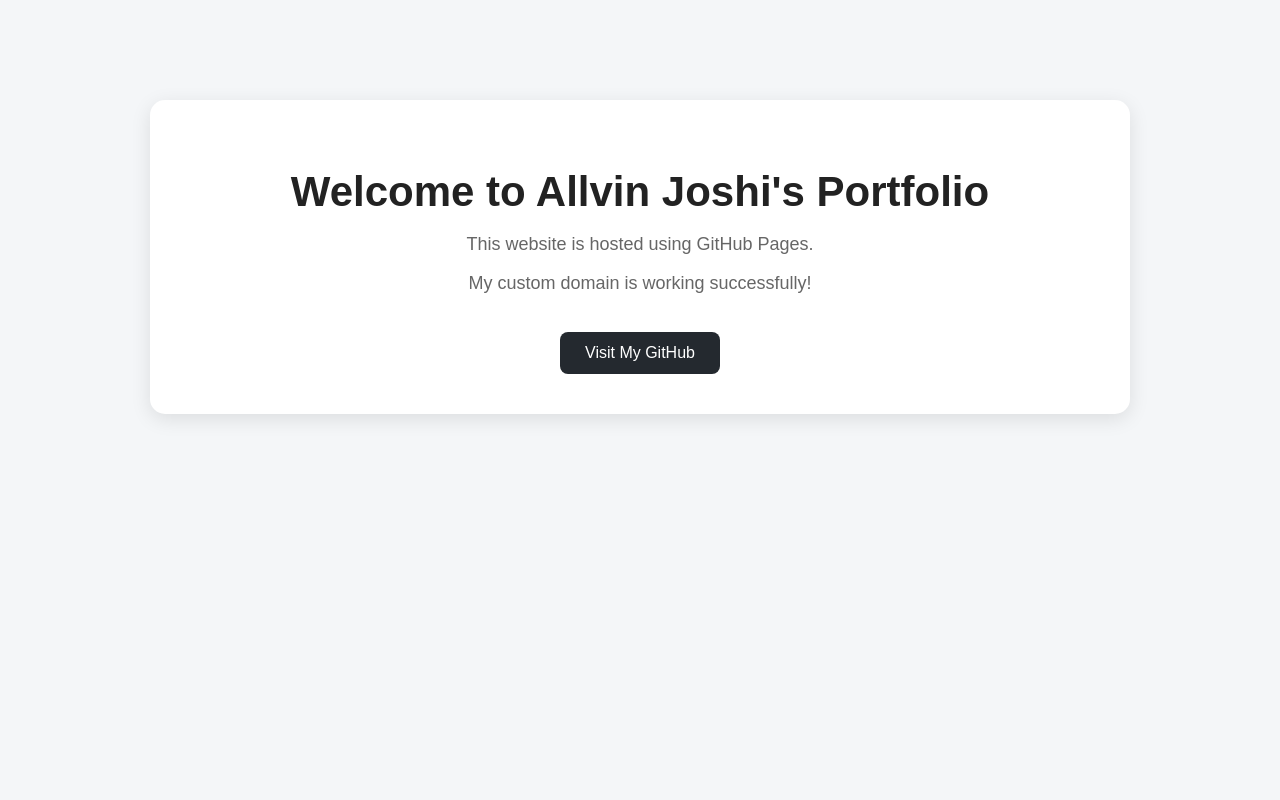
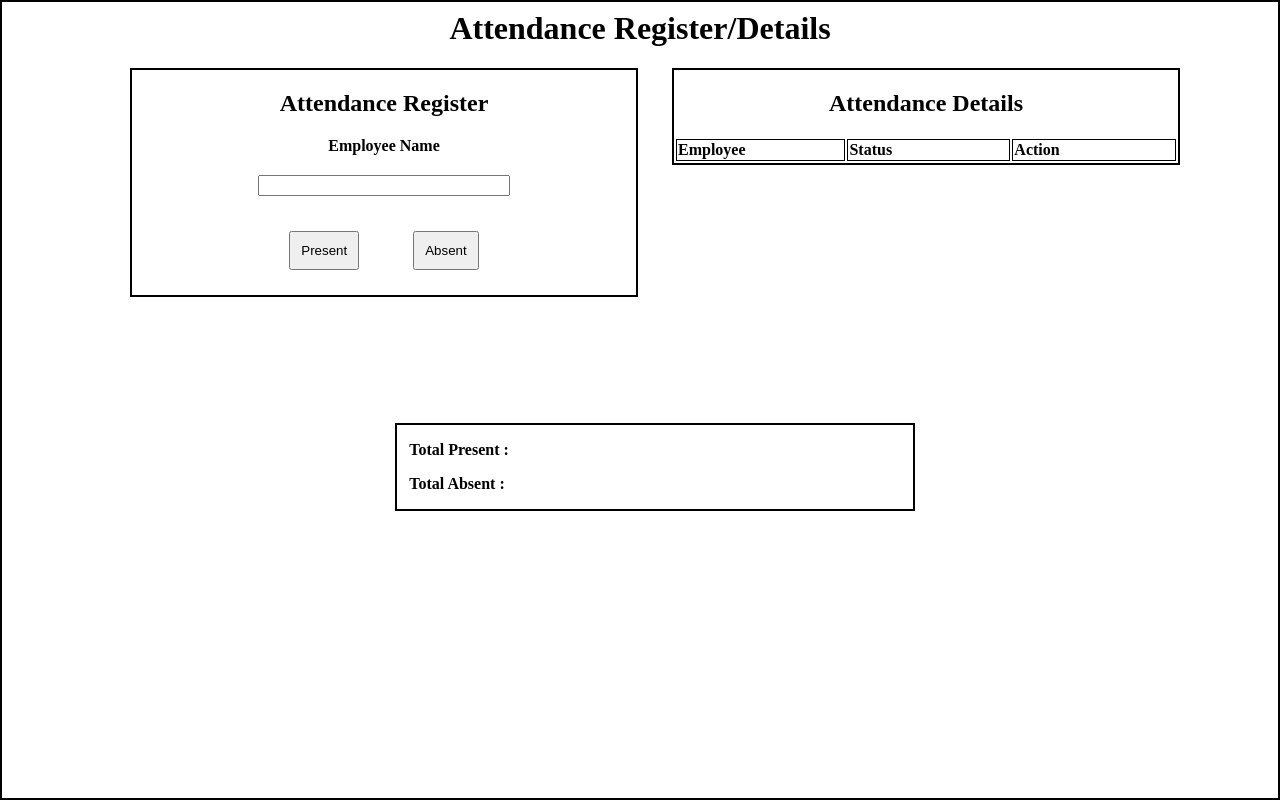
Before and after one commit to allvinjoshi99/Module_1_Assessment, a plain HTML site: page index.html in a window 1280 px wide. Drawn offline with Linux system fonts and the light colour scheme.

Commit message:
index.html

```diff
--- a/index.html
+++ b/index.html
@@ -1,75 +1,112 @@
-<!DOCTYPE html>
-<html lang="en">
+<html>
     <head>
-    <meta charset="UTF-8">
-
-    <meta name="viewport" content="width=device-width, initial-scale=1.0">
-
-    <title>Allvin Joshi - Portfolio</title>
+        <title>EMPLOYEE ATTENDANCE</title>
+    </head>
+    <body>
+        <h1>Attendance Register/Details</h1>
+        <div id="submit">
+            <h2>Attendance Register</h2>
+            <label for="Name" id="Namelabel">Employee Name</label>
+            <input type="text" id="Name">
+            <button id="Present">Present</button>
+            <button id="Absent">Absent</button>
+        </div>
+        <div>
+            <h2>Attendance Details</h2>
+            <table id="details">
+                <tr>
+                    <th>Employee</th>
+                    <th>Status</th>
+                    <th>Action</th>
+                </tr>
+            </table>
+        </div>
+        <div id="result">
+            <p>Total Present :</p>
+            <p>Total Absent :</p>
+        </div>
+    </body>
+</html>
 
 <style>
-        body {
-            margin: 0;
-            font-family: Arial, sans-serif;
-            background: #f4f6f8;
-            color: #222;
+    html{
+        text-align: center;
+        border: 2px solid black;
     }
+    div{
+        width: 40%;
+        border: 2px solid black;
+        display: inline-block;
+        margin: auto;
+        text-align: center;
+        vertical-align: top;
+        margin-left: 30px;
+        font-weight: bolder;
+    }
+    input{
+        display: block;
+        margin-left: 25%;
+        margin-top: 20px;
+        margin-bottom: 10px;
+        width: 50%;
+        text-align: center;
+    }
+    #Present,#Absent{
+        margin: 25px;
+        padding: 10px;
+    }
+    button:hover{
+        border: 2px solid goldenrod;
+        font-weight: bolder;
+    }
+    #details tr th{
+        text-align: left;
+        width: 200px;
+        border: 1px solid black;
 
-        .container {
-            max-width: 900px;
-            margin: 100px auto;
-            padding: 40px;
-            text-align: center;
-            background: white;
-            border-radius: 15px;
-            box-shadow: 0 5px 20px rgba(0, 0, 0, 0.1);
     }
-
-        h1 {
-            font-size: 42px;
-            margin-bottom: 10px;
+    #details tr td{
+        height: 2px;
+        border: 2px solid black;
     }
-
-        p {
-            font-size: 18px;
-            color: #666;
-        }
-
-        .button {
-            display: inline-block;
-            margin-top: 20px;
-            padding: 12px 25px;
-            background: #24292f;
-            color: white;
-            text-decoration: none;
-            border-radius: 8px;
-        }
-
-        .button:hover {
-            background: #444;
+    #result{
+        margin-top: 10%;
+        text-align: left;
+        padding-left: 1%;
     }
 </style>
-</head>
 
-<body>
+<script>
+    var submit=document.getElementById("submit")
+    var details=document.getElementById("details")
+    var UserName=document.getElementById("Name")
 
-    <div class="container">
+    var result=document.getElementById("result")
 
-        <h1>Welcome to Allvin Joshi's Portfolio</h1>
+    var countPresent=1
+    var countAbsent=1
+    var btnid=1
+    submit.addEventListener('click',(event)=>{
+        var tr=document.createElement("tr")
+        tr.id=btnid
+        if(event.target.id=="Present"){
+            tr.innerHTML=`<td>${UserName.value}</td>`+`<td>Present</td>`+`<td><button id=${btnid}>X</button></td>`
+            details.append(tr)
+            result.firstElementChild.textContent=`Total Present :${countPresent}`
+            countPresent=countPresent+1
+            btnid=btnid+1
+        }
+        else if(event.target.id=="Absent"){
+            tr.innerHTML=`<td>${UserName.value}</td>`+`<td>Absent</td>`+`<td><button id=${btnid}>X</button></td>`
+            details.append(tr)
+            result.lastElementChild.textContent=`Total Present :${countAbsent}`
+            countAbsent=countAbsent+1
+            btnid=btnid+1
+        }
+    })
+    details.addEventListener('click',(event)=>{
+        details.deleteRow(event.target.id)
+        console.log(event.target)
+    })
 
-        <p>
-            This website is hosted using GitHub Pages.
-        </p>
-
-        <p>
-            My custom domain is working successfully!
-        </p>
-
-        <a href="https://github.com/allvinjoshi99" class="button">
-            Visit My GitHub
-        </a>
-
-    </div>
-
-</body>
-</html>
+</script>
```
Lines whose indentation alone changed are shown as unchanged.
